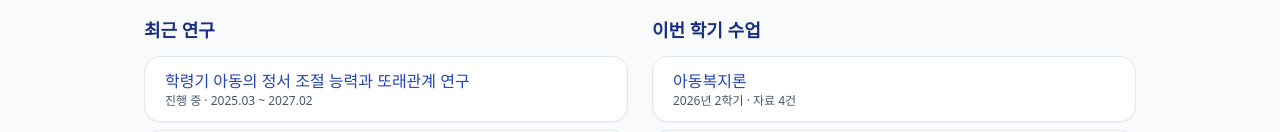
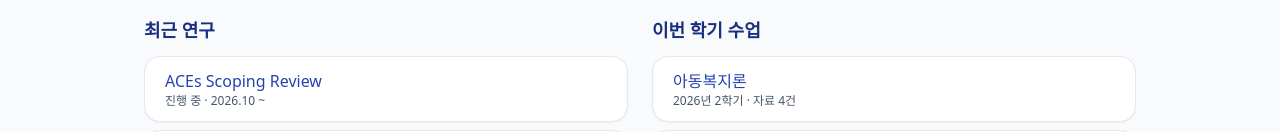
Before and after one commit to withever75/261028SW, a React (Vite) app: page / in a window 1280 px wide. Shown: the part 573-705 px from the top of the page. Built offline with nearby package versions, Linux system fonts and the light colour scheme; no server answers; a web font is replaced by a local one.

Commit message:
연구 프로젝트 추가: ACEs Scoping Review
Co-Authored-By: Claude Sonnet 5.5 <noreply@anthropic.com>
Claude-Session: https://claude.ai/code/session_013XmYX9fYkGxUjwhf5kddYw

```diff
--- a/src/data/researchData.ts
+++ b/src/data/researchData.ts
@@ -2,6 +2,15 @@ import type { ResearchProject } from '../types'
 
 // ✏️ 내 연구 내용을 바꾸려면 이 파일을 수정하세요. (샘플 데이터입니다)
 export const researchProjects: ResearchProject[] = [
+  {
+    id: 'r-aces-scoping',
+    title: 'ACEs Scoping Review',
+    summary: '아동기 부정적 경험(Adverse Childhood Experiences, ACEs)에 관한 선행연구를 체계적으로 탐색하고 연구 동향과 공백을 정리하는 스코핑 리뷰.',
+    status: '진행 중',
+    keywords: ['ACEs', '스코핑 리뷰', '아동복지'],
+    links: [],
+    period: '2026.10 ~',
+  },
   {
     id: 'r1',
     title: '학령기 아동의 정서 조절 능력과 또래관계 연구',
```
